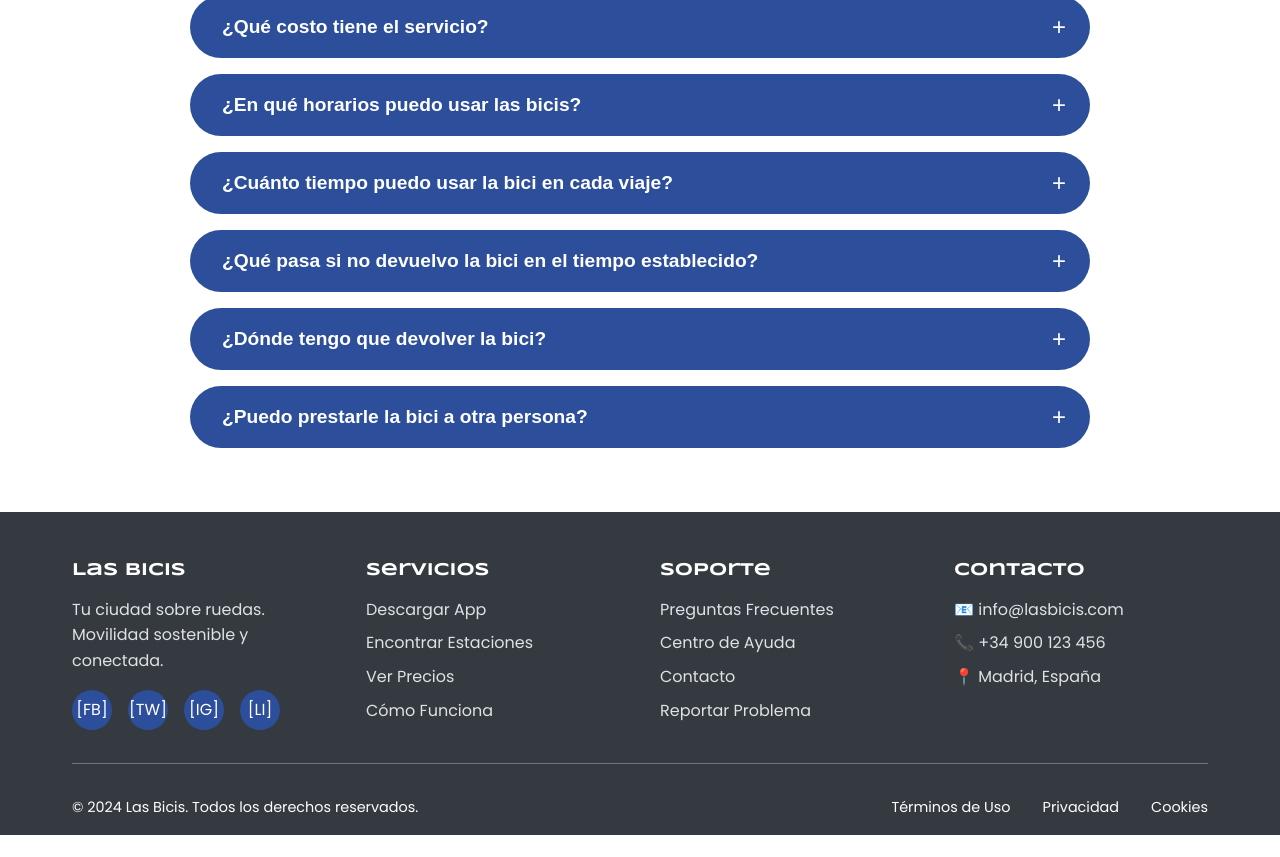
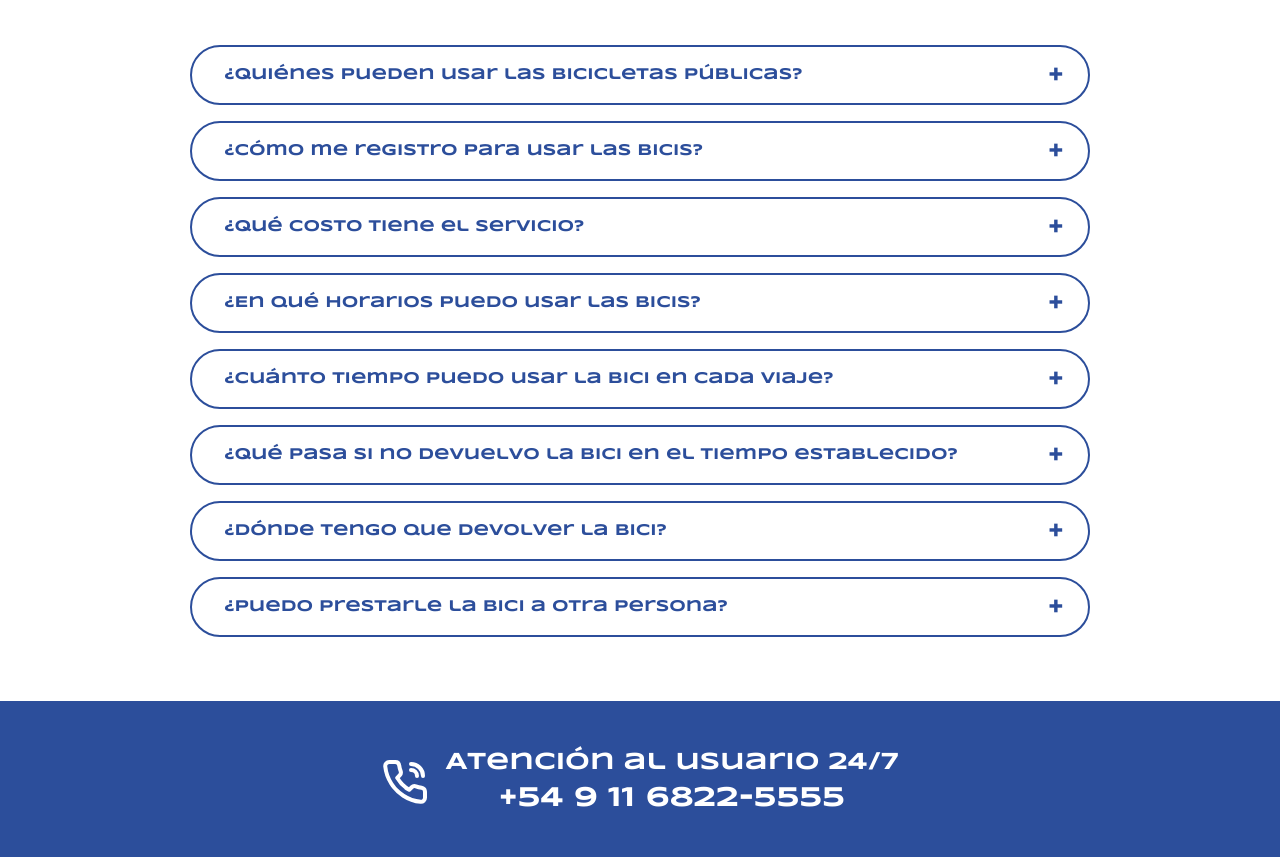
Before and after one commit to joaquin-alvarez/landing_las-bicis-m.esco, an Astro site: page / in a window 1280 px wide. Shown: the part 6324-7181 px from the top of the page. Before the commit the page ends 7159 px from the top, so only its background shows below. Built offline with nearby package versions, Linux system fonts and the light colour scheme; Astro itself is replaced by a stand-in of ours.

Commit message:
feat: update website content with real information and improve UI elements

```diff
--- a/src/components/FAQ.astro
+++ b/src/components/FAQ.astro
@@ -11,7 +11,7 @@
 					¿Quiénes pueden usar las bicicletas públicas?
 				</button>
 				<div class="faq-answer">
-					<p>Lorem ipsum dolor sit amet, consectetur adipiscing elit. Nullam egestas magna in magna fringilla, sed volutpat ex imperdiet. Donec fringilla nisi ut justo tincidunt, ut scelerisque diam bibendum.</p>
+					<p>Todas las personas mayores de 18 años con DNI argentino o residencia válida en el país, y también turistas extranjeros mayores de 18 años que se registren en la app.</p>
 				</div>
 			</div>
 
@@ -20,7 +20,7 @@
 					¿Cómo me registro para usar las bicis?
 				</button>
 				<div class="faq-answer">
-					<p>Lorem ipsum dolor sit amet, consectetur adipiscing elit. Nullam egestas magna in magna fringilla, sed volutpat ex imperdiet. Donec fringilla nisi ut justo tincidunt, ut scelerisque diam bibendum.</p>
+					<p>En el caso de personas con DNI argentino y residencia tenés que descargar la app "Escobar 360" y cargar tus datos personales (DNI, foto, domicilio, teléfono, mail y medio de pago). Una vez validado el registro, elegís un pase de uso para empezar a viajar. Si sos turista y/o turista extranjero descargate Las Bicis Escobar y cargá tus datos personales (DNI o pasaporte, foto, domicilio, teléfono, mail y medio de pago).</p>
 				</div>
 			</div>
 
@@ -29,7 +29,7 @@
 					¿Qué costo tiene el servicio?
 				</button>
 				<div class="faq-answer">
-					<p>Lorem ipsum dolor sit amet, consectetur adipiscing elit. Nullam egestas magna in magna fringilla, sed volutpat ex imperdiet. Donec fringilla nisi ut justo tincidunt, ut scelerisque diam bibendum.</p>
+					<p>El servicio funciona con pases de suscripción. Los valores y tipos de pases se publican en la app y en la web.</p>
 				</div>
 			</div>
 
@@ -38,7 +38,7 @@
 					¿En qué horarios puedo usar las bicis?
 				</button>
 				<div class="faq-answer">
-					<p>Lorem ipsum dolor sit amet, consectetur adipiscing elit. Nullam egestas magna in magna fringilla, sed volutpat ex imperdiet. Donec fringilla nisi ut justo tincidunt, ut scelerisque diam bibendum.</p>
+					<p>El sistema está disponible todos los días del año de 6 a 22 hs.</p>
 				</div>
 			</div>
 
@@ -47,7 +47,7 @@
 					¿Cuánto tiempo puedo usar la bici en cada viaje?
 				</button>
 				<div class="faq-answer">
-					<p>Lorem ipsum dolor sit amet, consectetur adipiscing elit. Nullam egestas magna in magna fringilla, sed volutpat ex imperdiet. Donec fringilla nisi ut justo tincidunt, ut scelerisque diam bibendum.</p>
+					<p>El tiempo máximo es de 60 minutos por viaje. Si te pasás, se aplican penalidades por exceso de uso.</p>
 				</div>
 			</div>
 
@@ -56,7 +56,7 @@
 					¿Qué pasa si no devuelvo la bici en el tiempo establecido?
 				</button>
 				<div class="faq-answer">
-					<p>Lorem ipsum dolor sit amet, consectetur adipiscing elit. Nullam egestas magna in magna fringilla, sed volutpat ex imperdiet. Donec fringilla nisi ut justo tincidunt, ut scelerisque diam bibendum.</p>
+					<p>A partir del minuto 65 se cobra una penalidad de $50 por cada minuto extra. Si no devolvés la bici después de 24 horas, se considera apropiación indebida y se aplican sanciones más graves, incluso legales.</p>
 				</div>
 			</div>
 
@@ -65,7 +65,7 @@
 					¿Dónde tengo que devolver la bici?
 				</button>
 				<div class="faq-answer">
-					<p>Lorem ipsum dolor sit amet, consectetur adipiscing elit. Nullam egestas magna in magna fringilla, sed volutpat ex imperdiet. Donec fringilla nisi ut justo tincidunt, ut scelerisque diam bibendum.</p>
+					<p>En cualquier estación del sistema que tenga anclajes libres. No podés dejar la bici en la calle ni en un lugar no habilitado.</p>
 				</div>
 			</div>
 
@@ -74,7 +74,7 @@
 					¿Puedo prestarle la bici a otra persona?
 				</button>
 				<div class="faq-answer">
-					<p>Lorem ipsum dolor sit amet, consectetur adipiscing elit. Nullam egestas magna in magna fringilla, sed volutpat ex imperdiet. Donec fringilla nisi ut justo tincidunt, ut scelerisque diam bibendum.</p>
+					<p>No. La cuenta y la bici son de uso personal e intransferible. Prestarla puede generar sanciones.</p>
 				</div>
 			</div>
 		</div>
@@ -91,12 +91,12 @@
 				question.classList.toggle('active');
 
 				// Get the answer panel
-				const answer = question.nextElementSibling;
+				const answer = question.nextElementSibling as HTMLElement;
 
 				// Toggle visibility of the answer
-				if (answer.style.maxHeight) {
-					answer.style.maxHeight = null;
-				} else {
+				if (answer && answer.style.maxHeight) {
+					answer.style.maxHeight = "";
+				} else if (answer) {
 					answer.style.maxHeight = answer.scrollHeight + "px";
 				}
 			});
@@ -136,11 +136,12 @@
 		display: block;
 		width: 100%;
 		padding: 1rem 1.5rem;
-		background-color: var(--primary-blue);
-		color: white;
-		font-size: 1.1rem;
+		background-color: white;
+		color: var(--primary-blue);
+		font-size: 1rem;
 		font-weight: 600;
-		border: none;
+		border: 2px solid var(--primary-blue);
+		font-family: var(--font-heading);
 		border-radius: 2rem;
 		cursor: pointer;
 		text-align: left;
@@ -149,7 +150,7 @@
 	}
 
 	.faq-question:hover {
-		background-color: #0039e3;
+		background-color: #f0f4ff;
 	}
 
 	/* Añadir flecha al botón */
@@ -160,8 +161,13 @@
 		top: 50%;
 		transform: translateY(-50%);
 		font-size: 1.5rem;
-		font-weight: 400;
+		font-weight: 600;
 		transition: transform 0.3s ease;
+	}
+
+	.faq-question.active {
+		background-color: var(--primary-blue);
+		color: white;
 	}
 
 	.faq-question.active::after {
@@ -178,7 +184,7 @@
 
 	.faq-answer p {
 		padding: 1rem 1.5rem;
-		color: var(--gray-600);
+		color: var(--primary-blue);
 		line-height: 1.5;
 		margin: 0;
 		font-size: 1rem;
@@ -191,21 +197,7 @@
 
 		.faq-question {
 			padding: 1.25rem 2rem;
-			font-size: 1.2rem;
+			font-size: 1rem;
 		}
 	}
-
-	/* Estilos para el botón de contacto */
-	.faq-contact {
-		text-align: center;
-		padding-top: 2rem;
-		margin-top: 2rem;
-		border-top: 1px solid var(--gray-200);
-	}
-
-	.faq-contact p {
-		margin-bottom: 1.5rem;
-		color: var(--gray-600);
-		font-size: 1.1rem;
-	}
 </style>
--- a/src/components/Footer.astro
+++ b/src/components/Footer.astro
@@ -3,56 +3,34 @@
 
 <footer class="footer">
 	<div class="container">
-		<div class="footer-content">
-			<div class="footer-section">
-				<h4>Las Bicis</h4>
-				<p>Tu ciudad sobre ruedas. Movilidad sostenible y conectada.</p>
-				<div class="social-links">
-					<a href="#" aria-label="Facebook">[FB]</a>
-					<a href="#" aria-label="Twitter">[TW]</a>
-					<a href="#" aria-label="Instagram">[IG]</a>
-					<a href="#" aria-label="LinkedIn">[LI]</a>
-				</div>
+		<a href="tel:+5491168225555" style="text-decoration: none; color: inherit;" target="_blank">
+		<div class="customer-service">
+			<div class="phone-icon">
+				<svg xmlns="http://www.w3.org/2000/svg" width="48" height="48" viewBox="0 0 24 24" fill="none" stroke="currentColor" stroke-width="2" stroke-linecap="round" stroke-linejoin="round">
+					<path d="M22 16.92v3a2 2 0 0 1-2.18 2 19.79 19.79 0 0 1-8.63-3.07 19.5 19.5 0 0 1-6-6 19.79 19.79 0 0 1-3.07-8.67A2 2 0 0 1 4.11 2h3a2 2 0 0 1 2 1.72 12.84 12.84 0 0 0 .7 2.81 2 2 0 0 1-.45 2.11L8.09 9.91a16 16 0 0 0 6 6l1.27-1.27a2 2 0 0 1 2.11-.45 12.84 12.84 0 0 0 2.81.7A2 2 0 0 1 22 16.92z"></path>
+					<path d="M18 9a3 3 0 0 0-3-3"></path>
+					<path d="M21 9a6 6 0 0 0-6-6"></path>
+				</svg>
 			</div>
-
-			<div class="footer-section">
-				<h4>Servicios</h4>
-				<ul>
-					<li><a href="#app">Descargar App</a></li>
-					<li><a href="#estaciones">Encontrar Estaciones</a></li>
-					<li><a href="#precios">Ver Precios</a></li>
-					<li><a href="#como-funciona">Cómo Funciona</a></li>
-				</ul>
-			</div>
-
-			<div class="footer-section">
-				<h4>Soporte</h4>
-				<ul>
-					<li><a href="#faq">Preguntas Frecuentes</a></li>
-					<li><a href="#">Centro de Ayuda</a></li>
-					<li><a href="#">Contacto</a></li>
-					<li><a href="#">Reportar Problema</a></li>
-				</ul>
-			</div>
-
-			<div class="footer-section">
-				<h4>Contacto</h4>
-				<div class="contact-info">
-					<p>📧 info@lasbicis.com</p>
-					<p>📞 +34 900 123 456</p>
-					<p>📍 Madrid, España</p>
-				</div>
+			<div class="service-info">
+				<h2>Atención al usuario 24/7</h2>
+				<h3>+54 9 11 6822-5555</h3>
 			</div>
 		</div>
+		</a>
 
-		<div class="footer-bottom">
-			<div class="footer-legal">
-				<p>&copy; 2024 Las Bicis. Todos los derechos reservados.</p>
-				<div class="legal-links">
-					<a href="#">Términos de Uso</a>
-					<a href="#">Privacidad</a>
-					<a href="#">Cookies</a>
-				</div>
+		<div class="partners">
+			<div class="partner-logo">
+				<img src={`${import.meta.env.BASE_URL}/vectors/smoop-logo.svg`} alt="Smoop" class="smoop-logo">
+			</div>
+			<div class="partner-logo">
+				<img src={`${import.meta.env.BASE_URL}/vectors/escobar-logo.svg`} alt="Escobar Progresa" class="escobar-logo">
+			</div>
+			<div class="partner-logo">
+				<img src={`${import.meta.env.BASE_URL}/vectors/macro-logo.svg`} alt="Macro" class="macro-logo">
+			</div>
+			<div class="partner-logo">
+				<img src={`${import.meta.env.BASE_URL}/vectors/sostenible-logo.svg`} alt="Sostenible" class="sostenible-logo">
 			</div>
 		</div>
 	</div>
@@ -60,123 +38,87 @@
 
 <style>
 	.footer {
-		background-color: var(--gray-800);
-		color: var(--white);
-		padding: 3rem 0 1rem;
+		background-color: var(--primary-blue);
+		color: white;
+		padding: 3rem 0;
+		text-align: center;
 	}
 
-	.footer-content {
-		display: grid;
-		grid-template-columns: 1fr;
+	.container {
+		max-width: 1200px;
+		margin: 0 auto;
+		padding: 0 1rem;
+	}
+
+	.customer-service {
+		display: flex;
+		justify-content: center;
+		align-items: center;
+		gap: 1rem;
+		margin-bottom: 3rem;
+	}
+
+	.phone-icon {
+		display: flex;
+		align-items: center;
+		justify-content: center;
+	}
+
+	.phone-icon svg {
+		color: white;
+	}
+
+	.service-info h2 {
+		font-family: var(--font-heading);
+		font-size: 1.5rem;
+		margin: 0;
+		font-weight: 700;
+	}
+
+	.service-info h3 {
+		font-family: var(--font-heading);
+		font-size: 1.75rem;
+		margin: 0.25rem 0 0;
+		font-weight: 700;
+	}
+
+	.partners {
+		display: flex;
+		flex-wrap: wrap;
+		justify-content: center;
+		align-items: center;
 		gap: 2.5rem;
 		margin-bottom: 2rem;
 	}
 
-	.footer-section h4 {
-		color: var(--white);
-		margin-bottom: 1rem;
-		font-size: 1.1rem;
+	.partner-logo img {
+		height: 40px;
+		width: auto;
+		filter: brightness(0) invert(1);
 	}
 
-	.footer-section p {
-		color: var(--gray-300);
-		line-height: 1.6;
-		margin-bottom: 1rem;
-	}
-
-	.footer-section ul {
-		list-style: none;
-	}
-
-	.footer-section ul li {
-		margin-bottom: 0.5rem;
-	}
-
-	.footer-section ul li a {
-		color: var(--gray-300);
-		transition: color 0.3s ease;
-	}
-
-	.footer-section ul li a:hover {
-		color: var(--white);
-	}
-
-	.social-links {
-		display: flex;
-		gap: 1rem;
-	}
-
-	.social-links a {
-		display: inline-block;
-		width: 40px;
-		height: 40px;
-		background-color: var(--primary-blue);
-		color: var(--white);
-		text-align: center;
-		line-height: 40px;
-		border-radius: 50%;
-		transition: all 0.3s ease;
-	}
-
-	.social-links a:hover {
-		background-color: var(--secondary-blue);
-		transform: translateY(-2px);
+	.contact-info {
+		margin-bottom: 1.5rem;
 	}
 
 	.contact-info p {
-		margin-bottom: 0.5rem;
-		color: var(--gray-300);
+		margin: 0.5rem 0;
+		font-family: var(--font-body);
+		font-size: 1rem;
 	}
 
-	.footer-bottom {
-		border-top: 1px solid var(--gray-600);
-		padding-top: 2rem;
-	}
-
-	.footer-legal {
-		display: flex;
-		flex-direction: column;
-		gap: 1rem;
-		text-align: center;
-	}
-
-	.footer-legal p {
-		color: var(--gray-400);
-		font-size: 0.9rem;
-	}
-
-	.legal-links {
-		display: flex;
-		justify-content: center;
-		gap: 2rem;
-		flex-wrap: wrap;
-	}
-
-	.legal-links a {
-		color: var(--gray-400);
-		font-size: 0.9rem;
-		transition: color 0.3s ease;
-	}
-
-	.legal-links a:hover {
-		color: var(--white);
-	}
-
-	@media (min-width: 640px) {
-		.footer-content {
-			grid-template-columns: repeat(2, 1fr);
-		}
+	.footer-copyright p {
+		font-size: 0.875rem;
+		opacity: 0.8;
 	}
 
 	@media (min-width: 768px) {
-		.footer-content {
-			grid-template-columns: repeat(4, 1fr);
+		.partners {
+			gap: 4rem;
 		}
 
-		.footer-legal {
-			flex-direction: row;
-			justify-content: space-between;
-			align-items: center;
+		.partner-logo img {
+			height: 50px;
 		}
 	}
 </style>
```
Also changed, not shown: src/components/About.astro (+118 -21 lines), public/images/QR.png (added).
